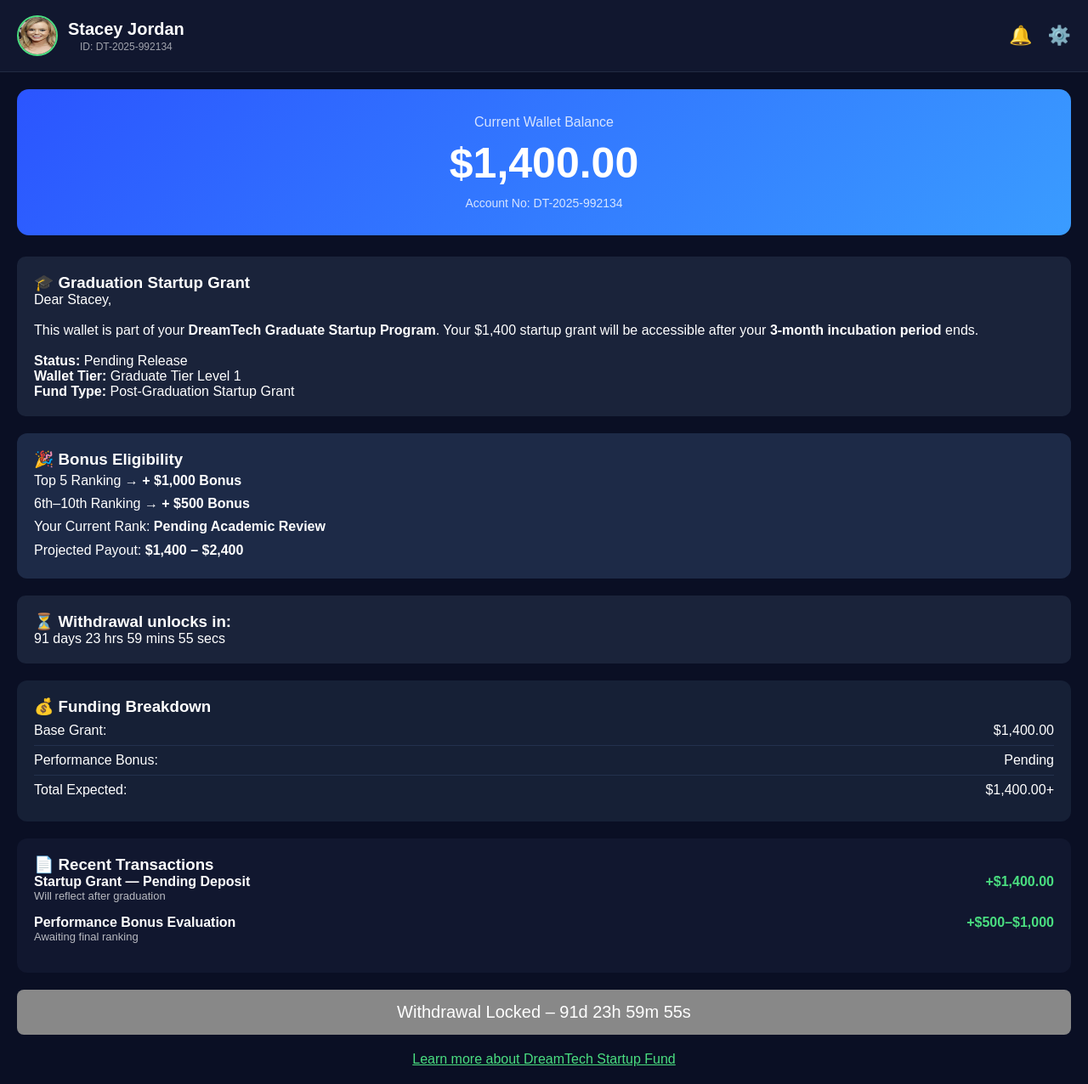
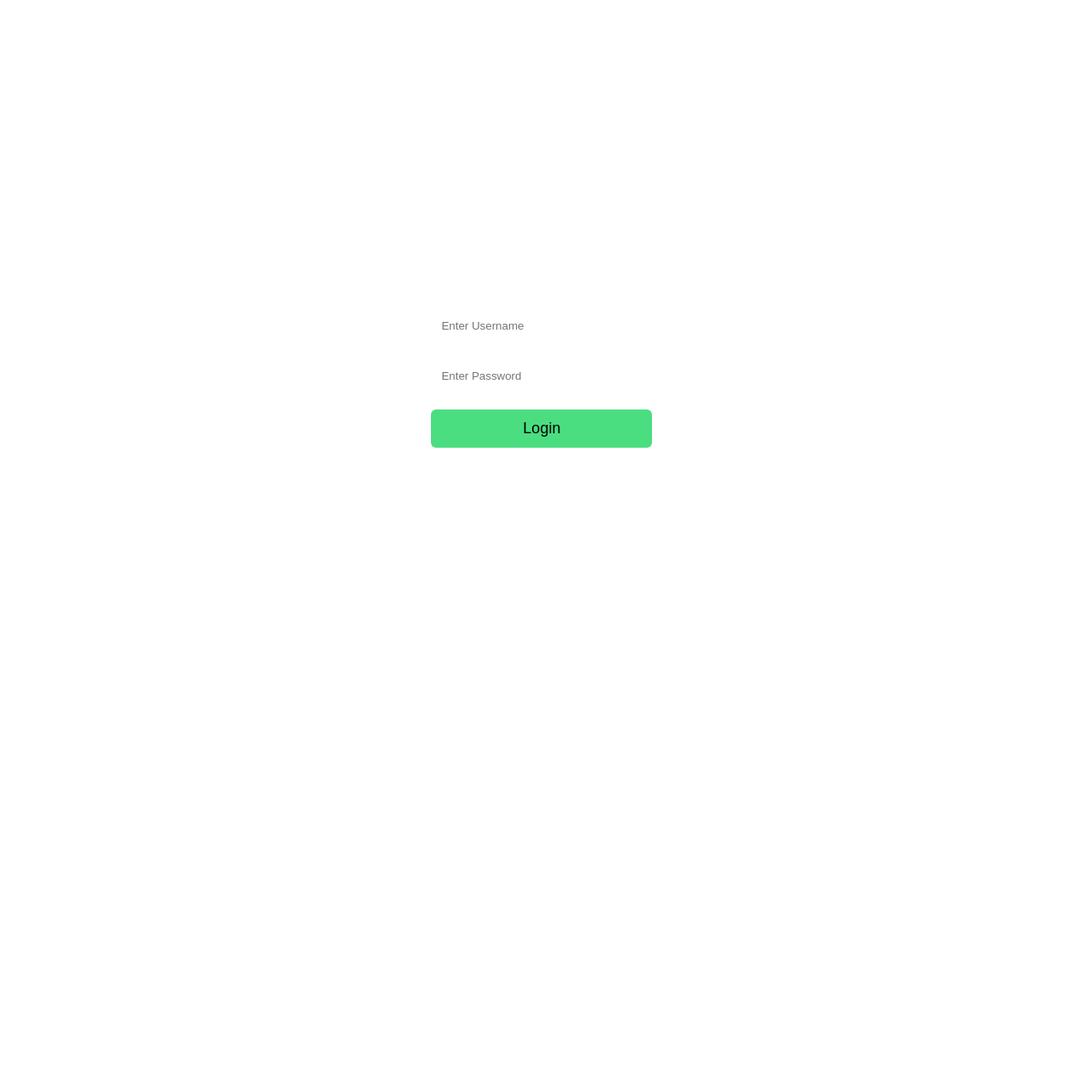
Before and after one commit to DREAMTECH100/DREAMTECHWALLET, a plain HTML site: page index.html in a window 1280 px wide. Shown: the whole page at 85% size. After the commit the page ends 800 px from the top, so only its background shows below. Drawn offline with Linux system fonts and the light colour scheme.

Commit message:
Update index.html

```diff
--- a/index.html
+++ b/index.html
@@ -2,104 +2,27 @@
 <html lang="en">
 <head>
   <meta charset="UTF-8">
-  <title>DreamTech Wallet</title>
+  <title>DreamTech Wallet Login</title>
   <link rel="stylesheet" href="style.css">
 </head>
 
-<body class="wallet-body">
+<body class="login-body">
 
-<header class="wallet-header">
-    <div class="header-left">
-        <img src="me.png" class="avatar">
-        <div>
-            <h2 class="user-name">Stacey Jordan</h2>
-            <p class="user-id">ID: DT-2025-992134</p>
-        </div>
-    </div>
+  <div class="login-container">
+      <h1 class="app-title">DreamTech Wallet</h1>
 
-    <div class="header-right">
-        <span class="icon bell" onclick="location.href='notifications.html'">🔔</span>
-        <span class="icon settings" onclick="location.href='settings.html'">⚙️</span>
-    </div>
-</header>
+      <div class="login-box">
+        <h2>Login</h2>
 
-<div class="wallet-container">
-    <div class="balance-card">
-        <p class="label">Current Wallet Balance</p>
-        <h1 id="balanceAmount">$1,400.00</h1>
-        <p class="acct-tag">Account No: DT-2025-992134</p>
-    </div>
+        <input id="username" type="text" placeholder="Enter Username">
+        <input id="password" type="password" placeholder="Enter Password">
 
-    <div class="info-box">
-        <h3>🎓 Graduation Startup Grant</h3>
-        <p>
-            Dear Stacey,<br><br>
-            This wallet is part of your <b>DreamTech Graduate Startup Program</b>.
-            Your $1,400 startup grant will be accessible after your
-            <b>3-month incubation period</b> ends.
-            <br><br>
-            <b>Status:</b> Pending Release<br>
-            <b>Wallet Tier:</b> Graduate Tier Level 1<br>
-            <b>Fund Type:</b> Post-Graduation Startup Grant
-        </p>
-    </div>
+        <button onclick="login()">Login</button>
 
-    <div class="bonus-box">
-        <h3>🎉 Bonus Eligibility</h3>
-        <ul>
-            <li>Top 5 Ranking → <b>+ $1,000 Bonus</b></li>
-            <li>6th–10th Ranking → <b>+ $500 Bonus</b></li>
-            <li>Your Current Rank: <b>Pending Academic Review</b></li>
-            <li>Projected Payout: <b>$1,400 – $2,400</b></li>
-        </ul>
-    </div>
+        <p class="error" id="errorMsg"></p>
+      </div>
+  </div>
 
-    <div class="countdown-box">
-        <h3>⏳ Withdrawal unlocks in:</h3>
-        <p id="countdown"></p>
-    </div>
-
-    <div class="breakdown-card">
-        <h3>💰 Funding Breakdown</h3>
-        <div class="breakdown-row">
-            <span>Base Grant:</span>
-            <span>$1,400.00</span>
-        </div>
-        <div class="breakdown-row">
-            <span>Performance Bonus:</span>
-            <span>Pending</span>
-        </div>
-        <div class="breakdown-row">
-            <span>Total Expected:</span>
-            <span>$1,400.00+</span>
-        </div>
-    </div>
-
-    <div class="history-box">
-        <h3>📄 Recent Transactions</h3>
-        <div class="txn">
-            <div>
-                <p class="txn-title">Startup Grant — Pending Deposit</p>
-                <p class="txn-date">Will reflect after graduation</p>
-            </div>
-            <p class="txn-amount pending">+$1,400.00</p>
-        </div>
-        <div class="txn">
-            <div>
-                <p class="txn-title">Performance Bonus Evaluation</p>
-                <p class="txn-date">Awaiting final ranking</p>
-            </div>
-            <p class="txn-amount pending">+$500–$1,000</p>
-        </div>
-    </div>
-
-    <button id="withdrawBtn" class="withdraw-btn" disabled>
-        Withdrawal Locked – <span id="btnCountdown">Loading...</span>
-    </button>
-
-    <a class="learn-btn" href="program-details.html">Learn more about DreamTech Startup Fund</a>
-</div>
-
-<script src="app.js"></script>
+  <script src="app.js"></script>
 </body>
 </html>
```
